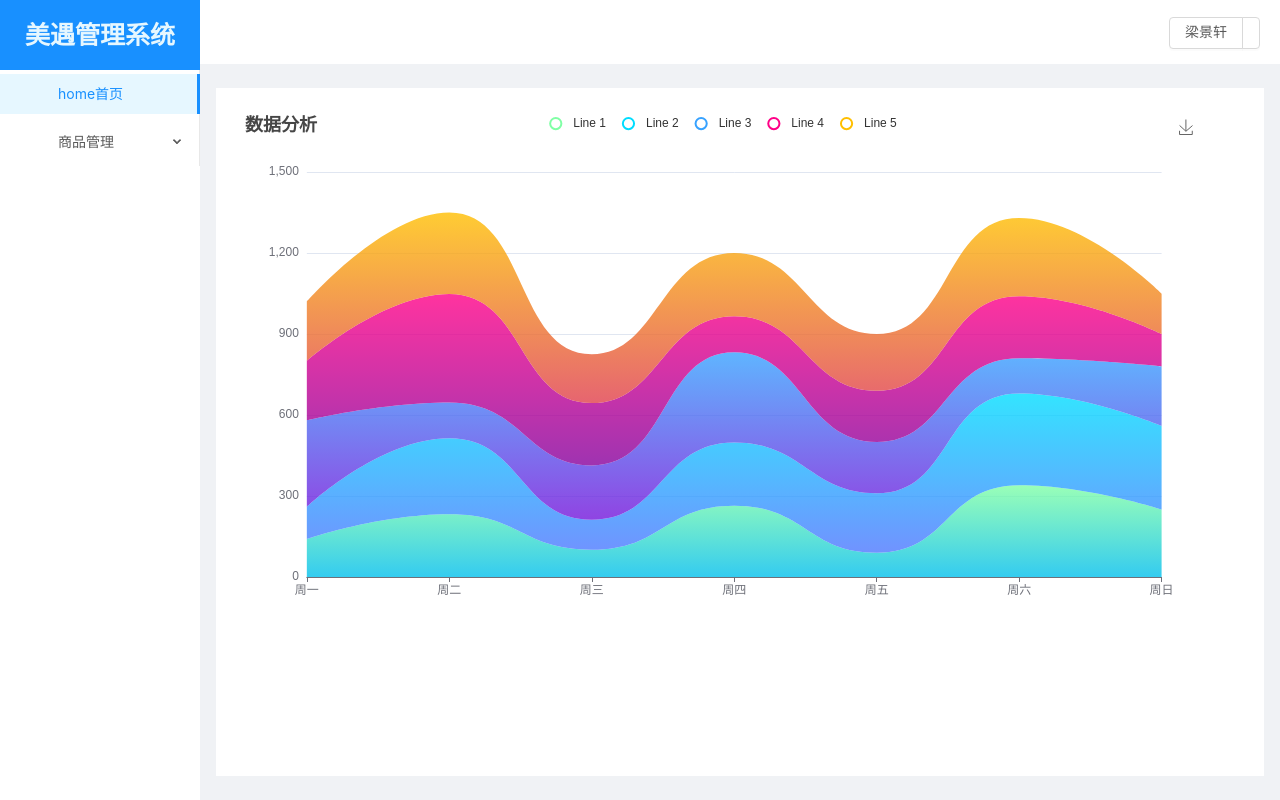
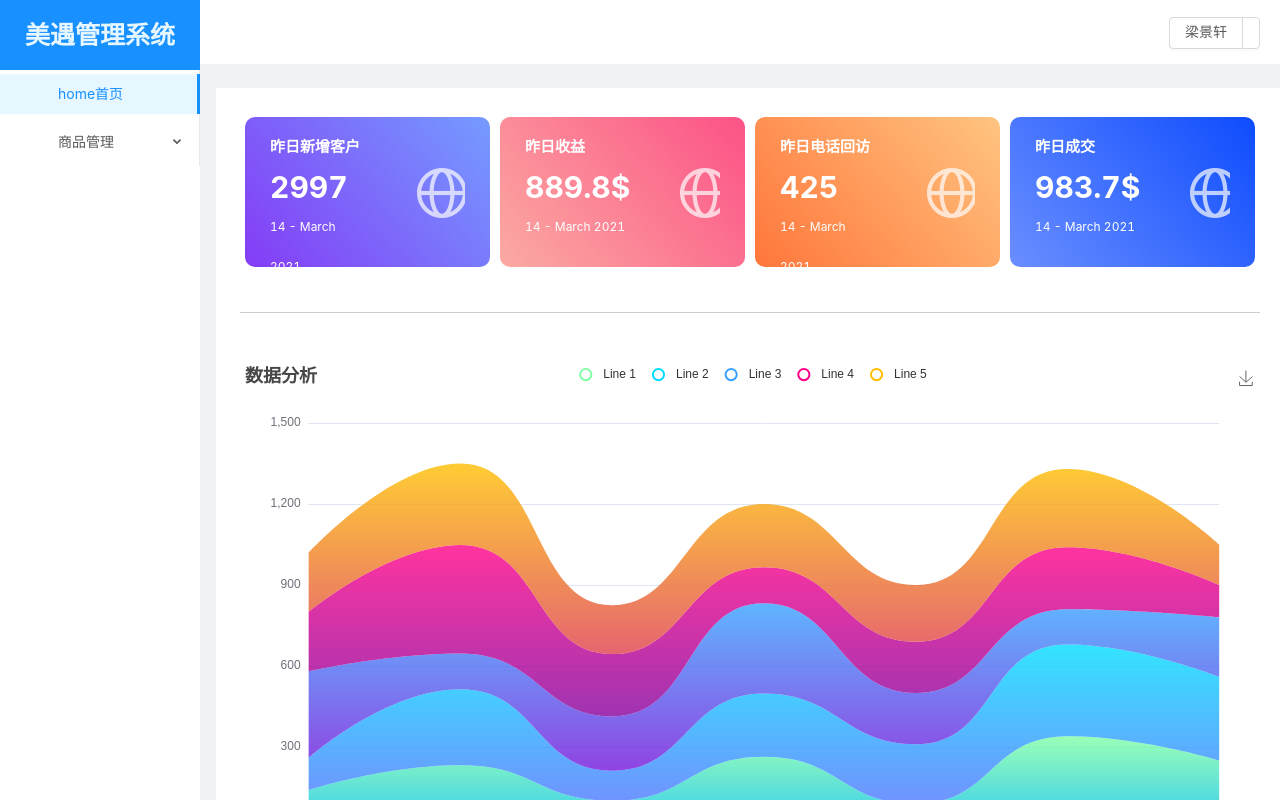
Before and after one commit to LiangJingxuan/meiyu-admin, a Vue app: page /#/home in a window 1280 px wide. Built offline with nearby package versions, Linux system fonts and the light colour scheme.

Commit message:
card component add

```diff
--- /dev/null
+++ b/src/components/Card/GradientCard.vue
@@ -0,0 +1,93 @@
+<template>
+  <div class="gradient_card" :style="style">
+    <div class="context">
+      <p class="title">{{ content.title }}</p>
+      <p class="info">{{ content.info }}</p>
+      <p class="explain">{{ content.explain }}</p>
+    </div>
+    <div class="icon">
+      <img src="../../assets/images/default_icon.png" />
+    </div>
+  </div>
+</template>
+
+<script>
+export default {
+  props: {
+    content: {
+      type: Object,
+      default() {
+        return {
+          title: "美遇后台标题",
+          info: "4122",
+          explain: "美遇后台说明",
+          icon: "/src/assets/images/default_icon.png",
+        };
+      },
+    },
+    colors: {
+      type: Array,
+      default() {
+        return ["#759bff", "#843cf6"];
+      },
+    },
+  },
+  computed: {
+    style() {
+      return {
+        "--background-first": this.colors[0],
+        "--background-last": this.colors[1],
+      }
+    }
+  }
+};
+</script>
+
+<style lang="less" scoped>
+.gradient_card {
+  width: 100%;
+  height: 150px;
+  display: flex;
+  color: #ffffff;
+  border-radius: 10px;
+  user-select: none;
+  transition: all 0.3s;
+  background-image: linear-gradient(230deg, var(--background-first), var(--background-last));
+  &:hover {
+    box-shadow: 0px 0px 10px var(--background-last);
+  }
+  div {
+    height: 100%;
+    line-height: 40px;
+    margin: 10px 25px 0;
+  }
+  p {
+    margin: 0;
+  }
+  .context {
+    flex: 2;
+  }
+  .title,
+  .info {
+    font-weight: bold;
+  }
+  .title {
+    font-size: 15px;
+  }
+  .info {
+    font-size: 30px;
+  }
+  .explain {
+    font-size: 12px;
+  }
+  .icon {
+    opacity: 0.7;
+    line-height: 130px;
+    flex: 1;
+    img {
+      width: 50px;
+      height: 50px;
+    }
+  }
+}
+</style>
--- a/src/components/Echarts/Echarts.vue
+++ b/src/components/Echarts/Echarts.vue
@@ -204,7 +204,7 @@ export default {
 
 <style lang="less" scoped>
 #echarts {
-  width: 80%;
+  width: 85%;
   height: 500px;
 }
 </style>
--- a/src/components/layout/Layout.vue
+++ b/src/components/layout/Layout.vue
@@ -75,6 +75,8 @@
           padding: '24px',
           background: '#fff',
           minHeight: '280px',
+          height: 'auto',
+          display: 'table'
         }"
       >
         <router-view />
--- a/src/main.js
+++ b/src/main.js
@@ -3,6 +3,9 @@ import App from './App.vue'
 import router from './router'
 import store from './store'
 import plugin from './plugin'
+
+import { message } from 'ant-design-vue'
+Vue.prototype.$message = message;
 
 Vue.config.productionTip = false
 Vue.use(plugin)
--- a/src/views/home/Home.vue
+++ b/src/views/home/Home.vue
@@ -13,18 +13,70 @@
       <tabs-item label="火车票"></tabs-item>
       <tabs-item label="汽车票"></tabs-item>
     </tabs> -->
-    <echarts />
-
+    <a-row>
+      <a-col class="gutter-row" :xs="12" :sm="12" :md="12" :lg="12" :xl="6">
+        <gradient-card
+          :colors="['#759bff', '#843cf6']"
+          :content="{
+            title: '昨日新增客户',
+            info: '2997',
+            explain: '14 - March 2021',
+            icon: '',
+          }"
+        />
+      </a-col>
+      <a-col class="gutter-row" :xs="12" :sm="12" :md="12" :lg="12" :xl="6">
+        <gradient-card
+          :colors="['#fc5286', '#fbaaa2']"
+          :content="{
+            title: '昨日收益',
+            info: '889.8$',
+            explain: '14 - March 2021',
+            icon: '',
+          }"
+        />
+      </a-col>
+      <a-col class="gutter-row" :xs="12" :sm="12" :md="12" :lg="12" :xl="6">
+        <gradient-card
+          :colors="['#ffc480', '#ff763b']"
+          :content="{
+            title: '昨日电话回访',
+            info: '425',
+            explain: '14 - March 2021',
+            icon: '',
+          }"
+        />
+      </a-col>
+      <a-col class="gutter-row" :xs="12" :sm="12" :md="12" :lg="12" :xl="6">
+        <gradient-card
+          :colors="['#0e4cfd', '#6a8eff']"
+          :content="{
+            title: '昨日成交',
+            info: '983.7$',
+            explain: '14 - March 2021',
+            icon: '',
+          }"
+        />
+      </a-col>
+      <a-col :span="24">
+        <div class="panel">
+          <echarts />
+        </div>
+      </a-col>
+    </a-row>
   </div>
 </template>
 
 <script>
+import { Row, Col } from "ant-design-vue";
+
 import Calender from "../../components/calendar/Calender";
 import Pagination from "../../components/pagination/Pagination";
 import Tabs from "../../components/tabs/Tabs";
 import TabsItem from "../../components/tabs/TabsItem";
 
-import Echarts from '../../components/Echarts/Echarts'
+import GradientCard from "../../components/Card/GradientCard";
+import Echarts from "../../components/Echarts/Echarts";
 
 // 防抖
 function d(fn, time) {
@@ -52,11 +104,15 @@ function t(fn, time) {
 export default {
   name: "Home",
   components: {
+    ARow: Row,
+    ACol: Col,
+
     Calender,
     Pagination,
     Tabs,
     TabsItem,
     Echarts,
+    GradientCard,
   },
   data() {
     return {
@@ -72,4 +128,7 @@ export default {
 </script>
 
 <style>
+.gutter-row {
+  padding: 5px;
+}
 </style>
--- a/src/views/login/Login.vue
+++ b/src/views/login/Login.vue
@@ -117,13 +117,15 @@ export default {
   methods: {
     loginSubmit(e) {
       e.preventDefault();
-      this.form.validateFields(async (err, values) => {
+      this.form.validateFields((err, values) => {
         if (!err) {
           console.log(values);
           // const { data } = await user.login(values);
           // if (data.token) {
           //   this.$message.success("登陆成功!");
           // }
+          this.$message.success("登陆成功");
+          this.$router.push('/home')
         }
       });
     },
```
Also changed, not shown: src/assets/css/normalize.css, src/assets/images/default_icon.png (added).
